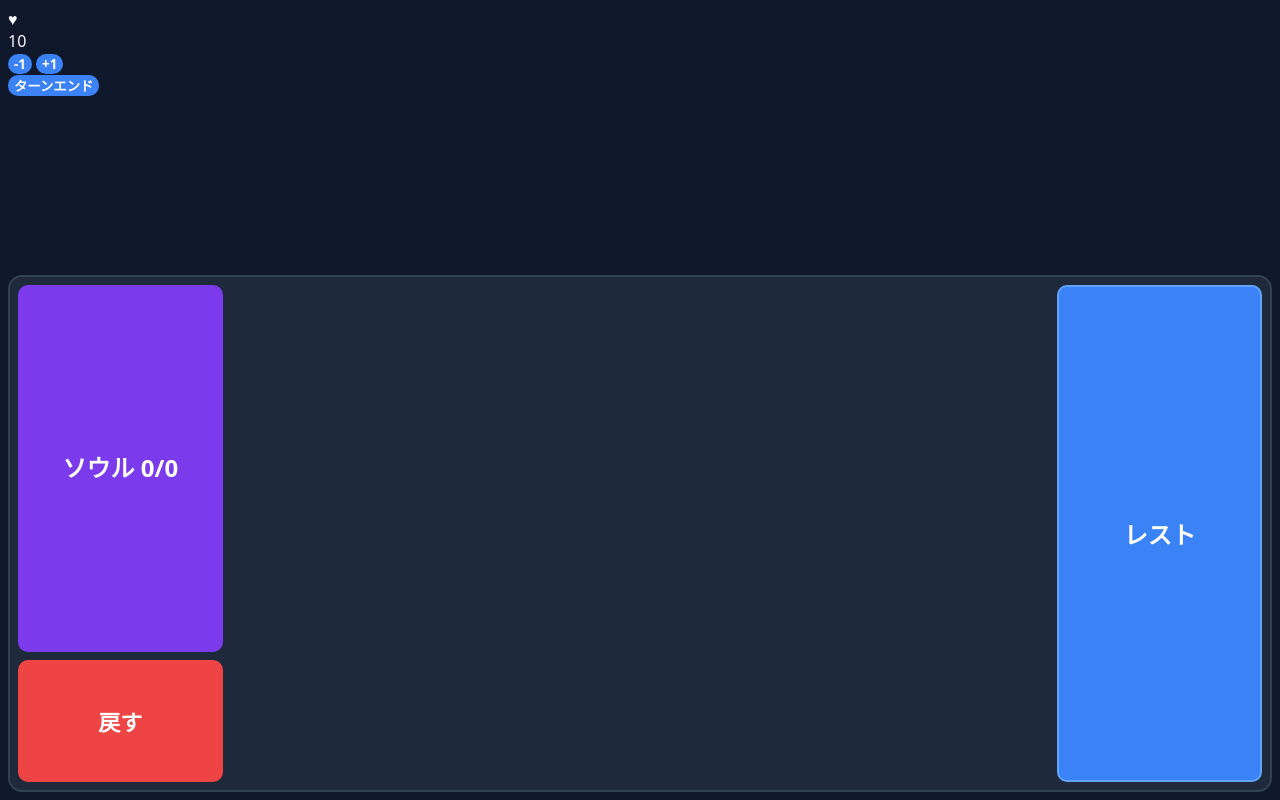
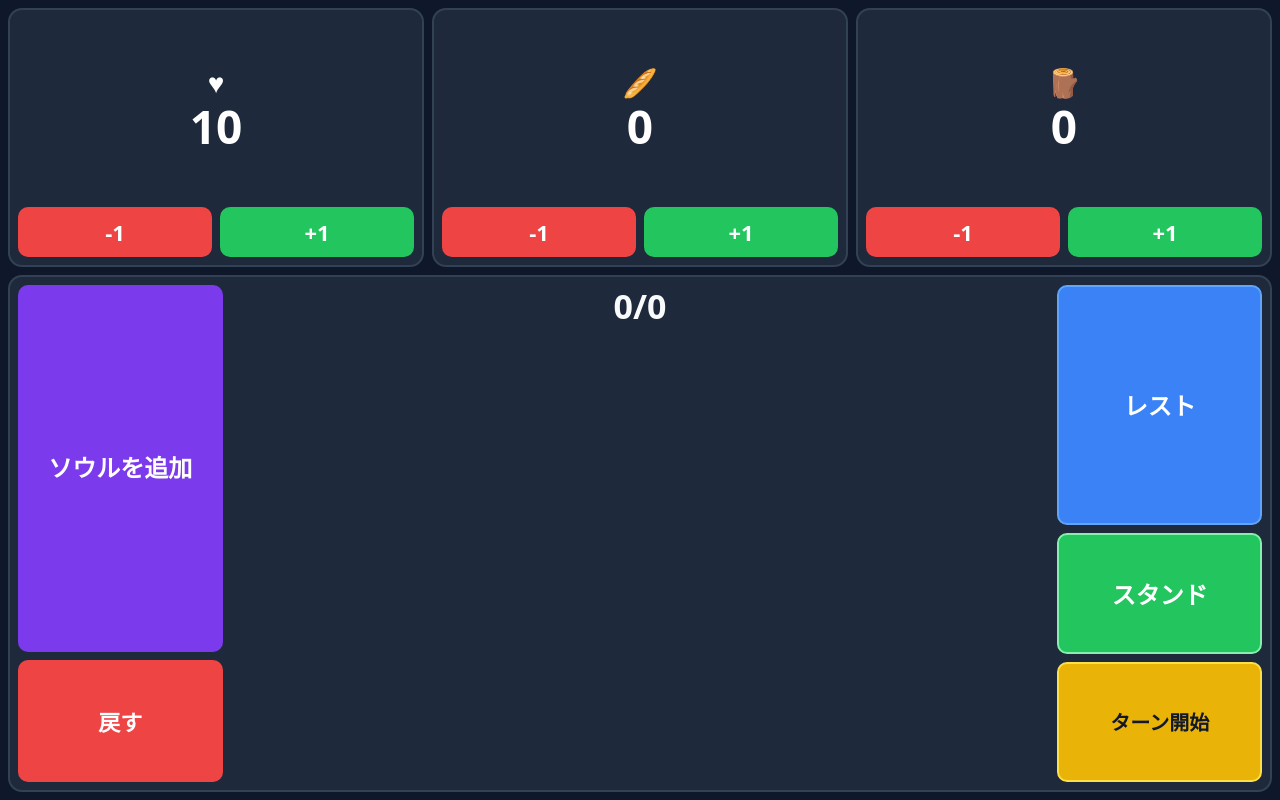
Before and after one commit to umirin0112-cyber/PalGear, a website built with Vite: page index.html in a window 1280 px wide. Built offline with nearby package versions, Linux system fonts and the light colour scheme.

Commit message:
Update index.html

```diff
--- a/index.html
+++ b/index.html
@@ -10,34 +10,53 @@
   <body>
     <main class="app">
       <section class="top-area">
-        <div class="control-panel">
-          <div class="hp-panel">
-            <div class="hp-main">
-              <div class="status-icon">♥</div>
-              <div id="hpValue" class="status-value">10</div>
-            </div>
+        <div class="counter-panel">
+          <div class="counter-main">
+            <div class="counter-icon">♥</div>
+            <div id="hpValue" class="counter-value">10</div>
+          </div>
 
-            <div class="hp-action-area">
-              <div class="hp-buttons">
-                <button id="hpMinus" class="hp-minus-button">-1</button>
-                <button id="hpPlus" class="hp-plus-button">+1</button>
-              </div>
-
-              <button id="turnEndButton" class="turn-end-button">
-                ターンエンド
-              </button>
+          <div class="counter-action-area">
+            <div class="counter-buttons">
+              <button id="hpMinus" class="minus-red">-1</button>
+              <button id="hpPlus" class="plus-green">+1</button>
             </div>
           </div>
         </div>
 
-        <div id="palArea" class="pal-area"></div>
+        <div class="counter-panel">
+          <div class="counter-main">
+            <div class="counter-icon">🥖</div>
+            <div id="foodValue" class="counter-value">0</div>
+          </div>
+
+          <div class="counter-action-area">
+            <div class="counter-buttons">
+              <button id="foodMinus" class="minus-red">-1</button>
+              <button id="foodPlus" class="plus-green">+1</button>
+            </div>
+          </div>
+        </div>
+
+        <div class="counter-panel">
+          <div class="counter-main">
+            <div class="counter-icon">🪵</div>
+            <div id="materialValue" class="counter-value">0</div>
+          </div>
+
+          <div class="counter-action-area">
+            <div class="counter-buttons">
+              <button id="materialMinus" class="minus-red">-1</button>
+              <button id="materialPlus" class="plus-green">+1</button>
+            </div>
+          </div>
+        </div>
       </section>
 
       <section class="bottom-area">
         <div class="soul-deck-panel">
           <button id="soulDrawButton" class="soul-draw-button">
-            <span>ソウル</span>
-            <strong id="soulCount">0/0</strong>
+            ソウルを追加
           </button>
 
           <button id="soulReturnButton" class="soul-return-button">
@@ -45,9 +64,24 @@
           </button>
         </div>
 
-        <div id="soulZone" class="soul-zone"></div>
+        <div class="soul-zone-panel">
+          <div id="soulCount" class="soul-count">0/0</div>
+          <div id="soulZone" class="soul-zone"></div>
+        </div>
 
-        <button id="spendSoulButton" class="spend-soul-button">レスト</button>
+        <div class="soul-action-panel">
+          <button id="spendSoulButton" class="spend-soul-button">
+            レスト
+          </button>
+
+          <button id="standSoulButton" class="stand-soul-button">
+            スタンド
+          </button>
+
+          <button id="turnStartButton" class="turn-start-button">
+            ターン開始
+          </button>
+        </div>
       </section>
     </main>
 
```
